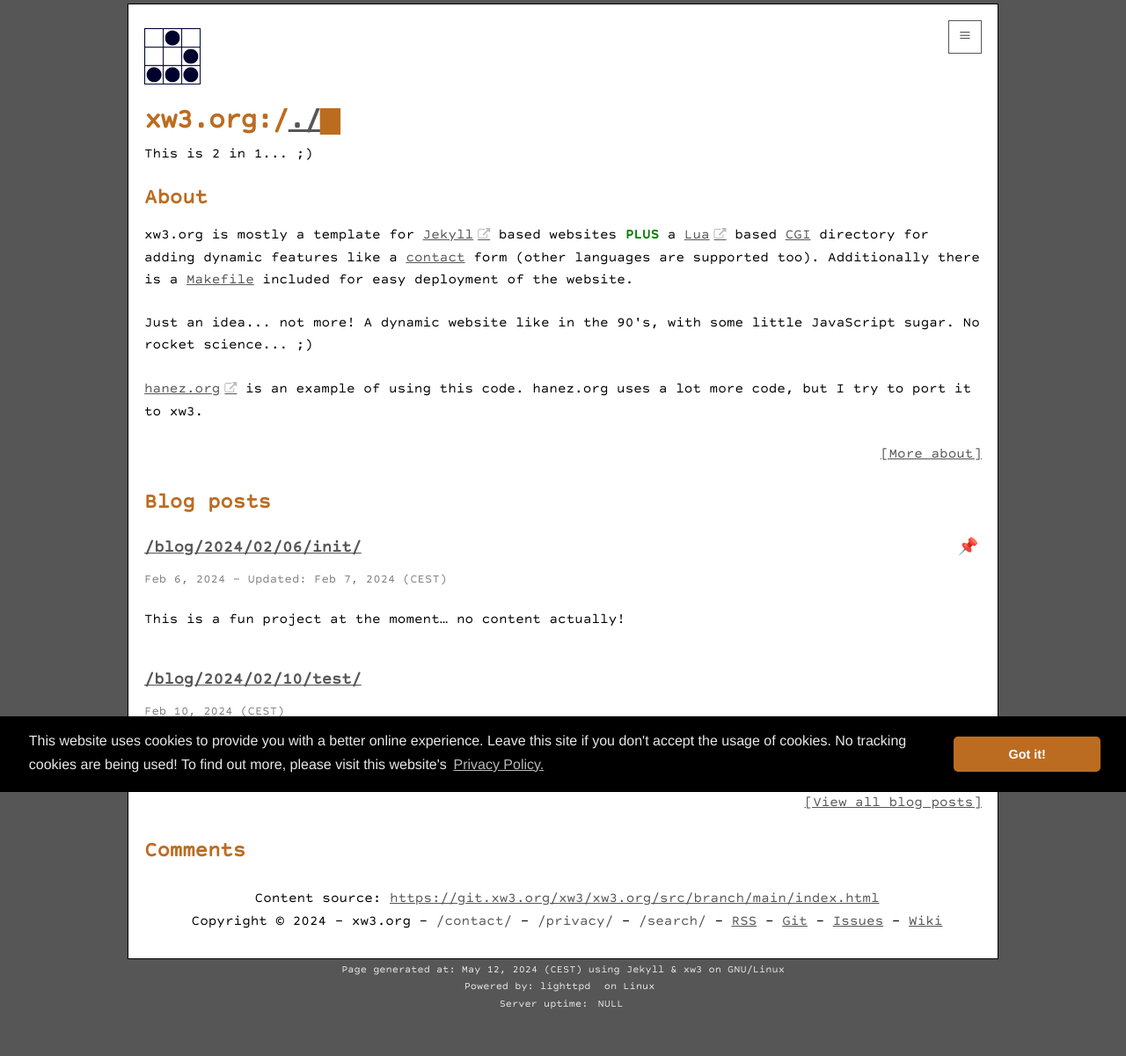
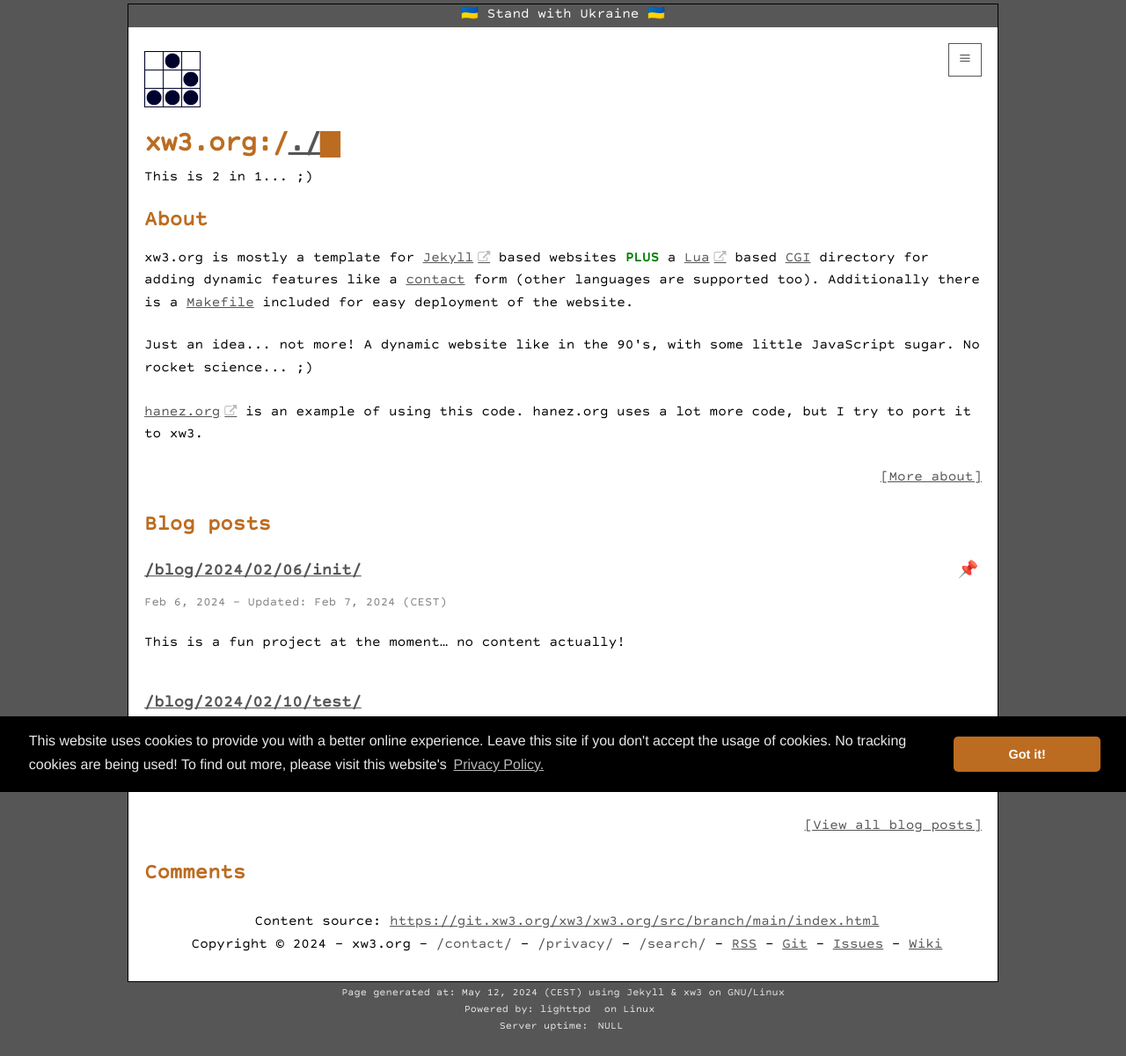
Before and after one commit to hanez/xw3, a Jekyll site: the page built from index.html, in a window 1280 px wide. Shown: the whole page at 88% size. Built offline with Jekyll 4.4.1, drawn with Linux system fonts in a browser that asks for light colours; the list of posts is cut into pages by our own code; comment, search, counter and statistics services are not loaded; before the commit the page ends 1175 px from its top, so only the background shows below that.

Commit message:
Added Ukraine banner back and some HTML fixes.

```diff
--- a/_includes/footer.html
+++ b/_includes/footer.html
@@ -8,7 +8,7 @@
         <a class="page-link" href="/search/" style="text-decoration: none;">/search/</a> -
         <a class="page-link" href="/feed.xml" title="RSS Feed">RSS</a> -
         <a class="page-link" href="{{ site.git }}" title="Git Repositories">Git</a> -
-        <a class="page-link" href="{{ site.git }}issues" title="Issue Tracker">Issues</span></a> -
+        <a class="page-link" href="{{ site.git }}issues" title="Issue Tracker">Issues</a> -
         <a class="page-link" href="{{ site.git }}wiki" title="Wiki">Wiki</a>
       </p>
     </div>
--- a/_layouts/default.html
+++ b/_layouts/default.html
@@ -8,7 +8,7 @@ layout:
   <body>
 
   <div class="site">
-  <!--<div style="background:#575757;border:0;color:#fff;text-align:center;text-decoration:none;"><a href="https://war.ukraine.ua/" style="color:#fff;text-decoration:none;">🇺🇦 Stand with Ukraine 🇺🇦</a></div>-->
+  <div style="background:#575757;border:0;color:#fff;text-align:center;text-decoration:none;"><a href="https://war.ukraine.ua/" style="color:#fff;text-decoration:none;">🇺🇦 Stand with Ukraine 🇺🇦</a></div>
   <div id="loader" class="lds-dual-ring hidden overlay"></div>
 {% include header.html %}
     <div class="page-content">
```
